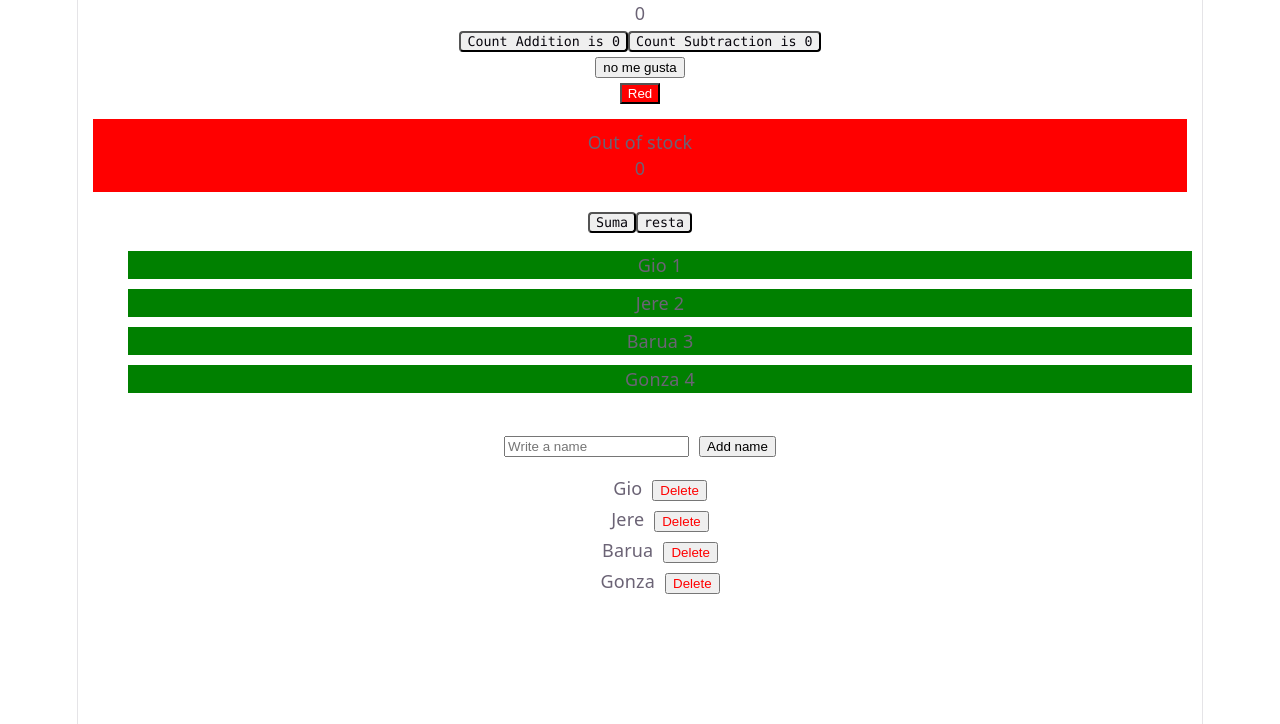
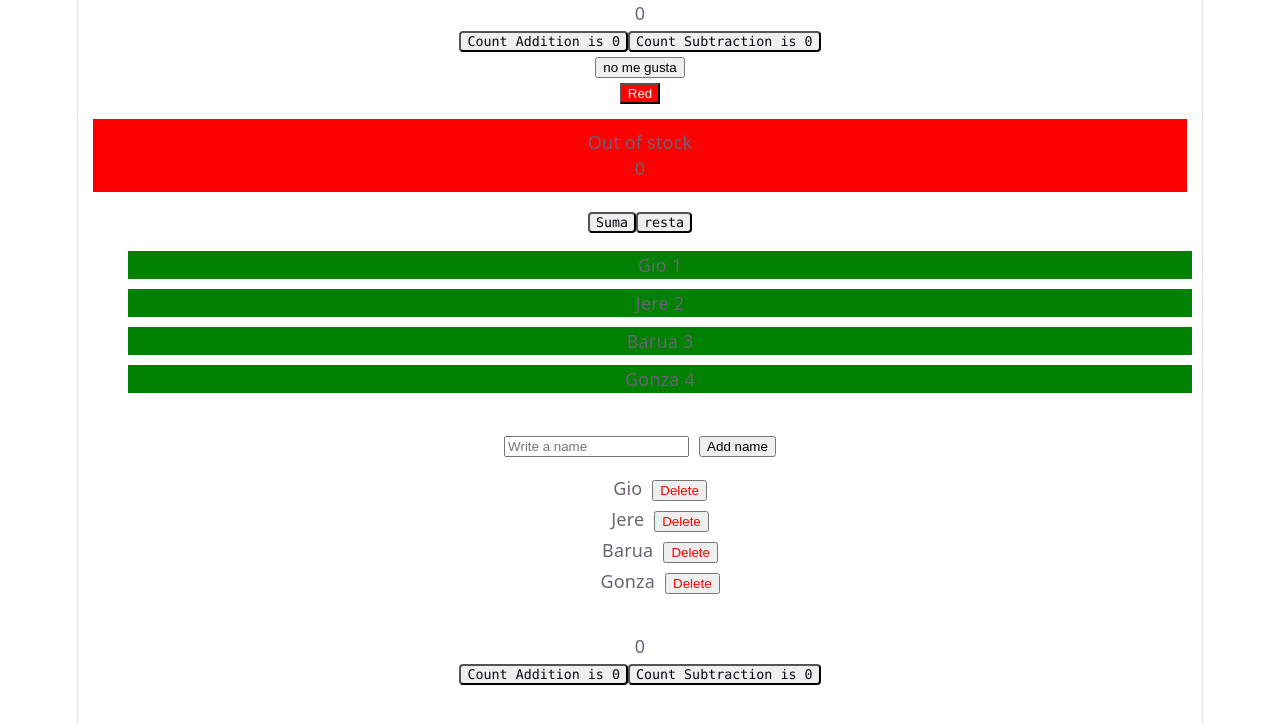
Before and after one commit to tobiasmanquez/react-bootcampt-tobias-manquez, a React (Vite) app: page / in a window 1280 px wide. Shown: the top 724 px of the page. Built offline with nearby package versions, Linux system fonts and the light colour scheme.

Commit message:
feat(class8-1): add CountClicks component for click counting functionality

```diff
--- a/src/App.tsx
+++ b/src/App.tsx
@@ -4,6 +4,7 @@ import TrafficLight from "./Class4/TrafficLight"
 import StockAlert from "./Class4/StockAlert";
 import ListOfNames from "./Class5/ListOfNames";
 import RemoveNames from "./Class5/RemoveNames"
+import CountClicks from "./Class8/CountClicks";
 
 function App() {
 
@@ -15,7 +16,7 @@ function App() {
       <StockAlert/>
       <ListOfNames/>
       <RemoveNames/>
-
+      <CountClicks/>
     </div>
 
   )
--- /dev/null
+++ b/src/Class8/CountClicks.tsx
@@ -0,0 +1,36 @@
+import { useEffect, useState } from 'react';
+
+function CountClicks() {
+
+  const [count, setCount] = useState(0);
+
+  useEffect (() => {
+    document.title = `Tobias - Click ${count}`
+  },[count])
+
+
+  return (
+    <div>
+      <section id="counter">
+        <div id="count">{count}</div>
+        <button
+          type="button"
+          className="counter addition"
+        onClick={() => setCount((count) => count + 1)}
+      >
+        Count Addition is {count}
+      </button>
+
+      <button
+        type="button"
+        className="counter subtraction"
+        onClick={() => setCount((count) => count - 1)}
+      >
+        Count Subtraction is {count}
+      </button>
+    </section>
+    </div>
+  );
+}
+
+export default CountClicks;
```
